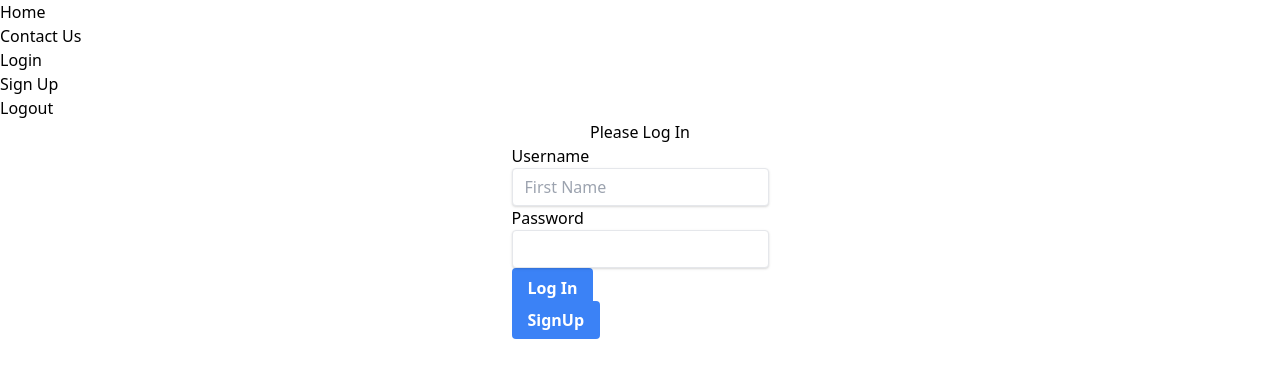
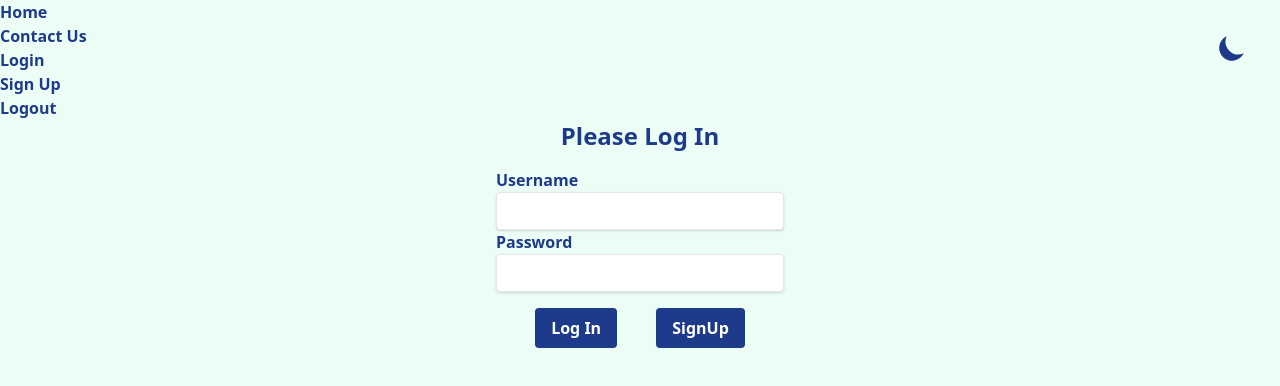
Before and after one commit to dsuroviec/fetchUsers, a React (Create React App) app in the folder client/: page /login in a window 1280 px wide. Shown: the top 386 px of the page. Built offline with nearby package versions, Linux system fonts and the light colour scheme.

Commit message:
add Tailwinds darkMode, React Icons, dark mode functionality

```diff
--- a/client/package.json
+++ b/client/package.json
@@ -14,6 +14,7 @@
         "formik": "^2.2.9",
         "react": "^17.0.2",
         "react-dom": "^17.0.2",
+        "react-icons": "^4.2.0",
         "react-router-dom": "^5.2.1",
         "react-scripts": "4.0.3",
         "typescript": "^4.1.2",
--- a/client/public/index.html
+++ b/client/public/index.html
@@ -24,9 +24,27 @@
       work correctly both with client-side routing and a non-root public URL.
       Learn how to configure a non-root public URL by running `npm run build`.
     -->
-    <title>React App</title>
+        <title>BestAppEver</title>
+        <script>
+            if (
+                localStorage.theme === "dark" ||
+                (!("theme" in localStorage) &&
+                    window.matchMedia("(prefers-color-scheme: dark)").matches)
+            ) {
+                document.documentElement.classList.add("dark");
+            } else {
+                document.documentElement.classList.remove("dark");
+            }
+        </script>
     </head>
-  <body>
+    <body
+        class="
+            bg-green-50
+            sm:font-extrabold
+            text-blue-900
+            dark:bg-blue-900 dark:text-green-50
+        "
+    >
         <noscript>You need to enable JavaScript to run this app.</noscript>
         <div id="root"></div>
         <!--
@@ -38,6 +56,5 @@
 
       To begin the development, run `npm start` or `yarn start`.
       To create a production bundle, use `npm run build` or `yarn build`.
-    -->
-  </body>
+    --></body>
 </html>
--- a/client/src/App.css
+++ b/client/src/App.css
@@ -1,3 +1,10 @@
-.btn {
-    @apply bg-blue-500 hover:bg-blue-700 text-white font-bold py-2 px-4 rounded;
+/* html {
+    @apply bg-green-50;
+    @apply text-gray-800;
 }
+
+.dark {
+}
+
+.light {
+} */
--- a/client/src/App.tsx
+++ b/client/src/App.tsx
@@ -13,10 +13,13 @@ import { SignUp } from "./components/Signup";
 import "./App.css";
 import TokenContext from "./contexts/TokenContext";
 import UserContext from "./contexts/UserContext";
+import { HiSun } from "react-icons/hi";
+import { HiMoon } from "react-icons/hi";
 function App() {
     const [token, setToken] = useState<null | string>(
         localStorage.token || null
     );
+    const [theme, setTheme] = useState(localStorage.theme || "light");
     interface User {
         firstName: string | null;
         lastName: string | null;
@@ -81,6 +84,31 @@ function App() {
                             </ul>
                         </nav>
                     </div>
+                    <div className="absolute top-8 right-8 ">
+                        <button
+                            onClick={() => {
+                                if (theme === "dark") {
+                                    localStorage.setItem("theme", "light");
+                                    setTheme("light");
+                                    document.documentElement.classList.remove(
+                                        "dark"
+                                    );
+                                } else {
+                                    localStorage.setItem("theme", "dark");
+                                    setTheme("dark");
+                                    document.documentElement.classList.add(
+                                        "dark"
+                                    );
+                                }
+                            }}
+                        >
+                            {theme === "dark" ? (
+                                <HiSun className="text-yellow-500" size="2em" />
+                            ) : (
+                                <HiMoon className="text-blue-900" size="2em" />
+                            )}
+                        </button>
+                    </div>
                     <Switch>
                         <Route exact path="/">
                             <Home />
--- a/client/src/components/Button.tsx
+++ b/client/src/components/Button.tsx
@@ -4,7 +4,7 @@ export const Button = ({
 }: React.ComponentPropsWithoutRef<"button">) => {
     return (
         <button
-            className={`bg-blue-500 hover:bg-blue-700 text-white font-bold py-2 px-4 rounded block ${className}`}
+            className={`dark:bg-green-50 dark:text-blue-900 bg-blue-900 hover:bg-blue-800 text-white font-bold py-2 px-4 rounded ${className} `}
             {...props}
         ></button>
     );
--- a/client/src/components/Login.tsx
+++ b/client/src/components/Login.tsx
@@ -1,22 +1,65 @@
-import { useContext, useState } from "react";
+import { useContext } from "react";
 import { Redirect, Link } from "react-router-dom";
 import TokenContext from "../contexts/TokenContext";
-
+import { useFormik } from "formik";
 import { Button } from "./Button";
 import { Input } from "./Input";
 export const Login = () => {
-    const [username, setUsername] = useState<string | null>();
-    const [password, setPassword] = useState<string | number>();
+    // const [username, setUsername] = useState<string | null>();
+    // const [password, setPassword] = useState<string | number>();
 
     const { token, setToken } = useContext(TokenContext)!;
 
-    interface User {
-        id: number;
-        firstname: string;
-        lastname: string;
-        username: string;
+    interface Fields {
+        username?: string;
+        password?: string;
     }
+    const formik = useFormik({
+        initialValues: {
+            username: "",
+            password: "",
+        },
+        validate: ({ username, password }) => {
+            const errors: Fields = {};
 
+            if (!username) {
+                errors.username = "Required";
+            } else if (username.length < 5) {
+                errors.username =
+                    "Please make username more than 5 characters ";
+            }
+
+            if (!password) {
+                errors.password = "Required";
+            } else if (password.length < 5) {
+                errors.password = "Please make password more than 5 characters";
+            } else if (false) {
+                errors.password =
+                    "Password requires at least 1 lower case letter, one upper case letter, one number, and one special character";
+            }
+
+            return errors;
+        },
+
+        onSubmit: async ({ username, password }) => {
+            const token = await fetch("/api/login", {
+                method: "POST",
+                headers: {
+                    "Content-Type": "application/json",
+                },
+                body: JSON.stringify({ username, password }),
+            }).then((response) => {
+                if (!response.ok) {
+                    throw new Error();
+                }
+                return response.text();
+            });
+            if (token) {
+                setToken(token);
+                localStorage.setItem("token", token);
+            }
+        },
+    });
     return (
         <>
             {token && <Redirect to="/" />}
@@ -27,44 +70,44 @@ export const Login = () => {
                     alignItems: "center",
                 }}
             >
-                <h1>Please Log In</h1>
-                <form onSubmit={(event) => event.preventDefault()}>
+                <h1 className="text-2xl mb-4">Please Log In</h1>
+                <form className="w-72" onSubmit={formik.handleSubmit}>
                     <label>
                         <p>Username</p>
                         <Input
-                            placeholder="First Name"
+                            id="username"
+                            name="username"
                             type="text"
-                            onChange={(e) => setUsername(e.target.value)}
+                            onChange={formik.handleChange}
+                            value={formik.values.username}
                         />
+                        {formik.errors.username ? (
+                            <div className="text-red-600 text-xs ">
+                                {formik.errors.username}
+                            </div>
+                        ) : null}
                     </label>
                     <label>
                         <p>Password</p>
                         <Input
-                            type="password"
-                            onChange={(e) => setPassword(e.target.value)}
+                            id="password"
+                            name="password"
+                            type="text"
+                            onChange={formik.handleChange}
+                            value={formik.values.password}
                         />
+                        {formik.errors.password ? (
+                            <div className="text-red-600 text-xs max-w-fit-content">
+                                {formik.errors.password}
+                            </div>
+                        ) : null}
                     </label>
-                    <Button
-                        type="submit"
-                        onClick={async () => {
-                            const token = await fetch("/api/login", {
-                                method: "POST",
-                                headers: {
-                                    "Content-Type": "application/json",
-                                },
-                                body: JSON.stringify({ username, password }),
-                            }).then((response) => response.text());
-                            if (token) {
-                                setToken(token);
-                                localStorage.setItem("token", token);
-                            }
-                        }}
-                    >
-                        Log In
-                    </Button>
-                    <Link className="btn" to="/signUp">
-                        SignUp
-                    </Link>
+                    <div className="flex justify-evenly mt-4">
+                        <Button type="submit">Log In</Button>
+                        <Button>
+                            <Link to="/signUp">SignUp</Link>
+                        </Button>
+                    </div>
                 </form>
             </div>
         </>
--- a/client/src/components/Signup.tsx
+++ b/client/src/components/Signup.tsx
@@ -17,9 +17,9 @@ export const SignUp = () => {
         username?: string;
         password?: string;
     }
-    console.log(
-        !/[0-9][a-z][A-Z][*.!@$%^&(){}[]:;<>,.?~_+-=|\]/.test("Darr3*n8n")
-    );
+    // console.log(
+    //     !/[0-9][a-z][A-Z][*.!@$%^&(){}[]:;<>,.?~_+-=|\]/.test("Darr3*n8n")
+    // );
     const formik = useFormik({
         initialValues: {
             firstName: "",
@@ -92,7 +92,7 @@ export const SignUp = () => {
                     alignItems: "center",
                 }}
             >
-                <h1>Register</h1>
+                <h1 className="text-2xl mb-4">Sign Up</h1>
                 <form className="w-72" onSubmit={formik.handleSubmit}>
                     <label>
                         <p>First Name</p>
@@ -155,7 +155,11 @@ export const SignUp = () => {
                         ) : null}
                     </label>
 
-                    <Button className="btn" type="submit" children="Sign Up" />
+                    <Button
+                        className="block my-4 m-auto"
+                        type="submit"
+                        children="Sign Up"
+                    />
                 </form>
             </div>
         </>
--- a/client/tailwind.config.js
+++ b/client/tailwind.config.js
@@ -1,6 +1,6 @@
 module.exports = {
     purge: ["./src/**/*.{js,jsx,ts,tsx}", "./public/index.html"],
-    darkMode: false, // or 'media' or 'class'
+    darkMode: "class", // or 'media' or 'class'
     theme: {
         extend: {},
     },
```
Also changed, not shown: 2 other files (tests, documents, lock files or other folders). Lines whose indentation alone changed are shown as unchanged.
